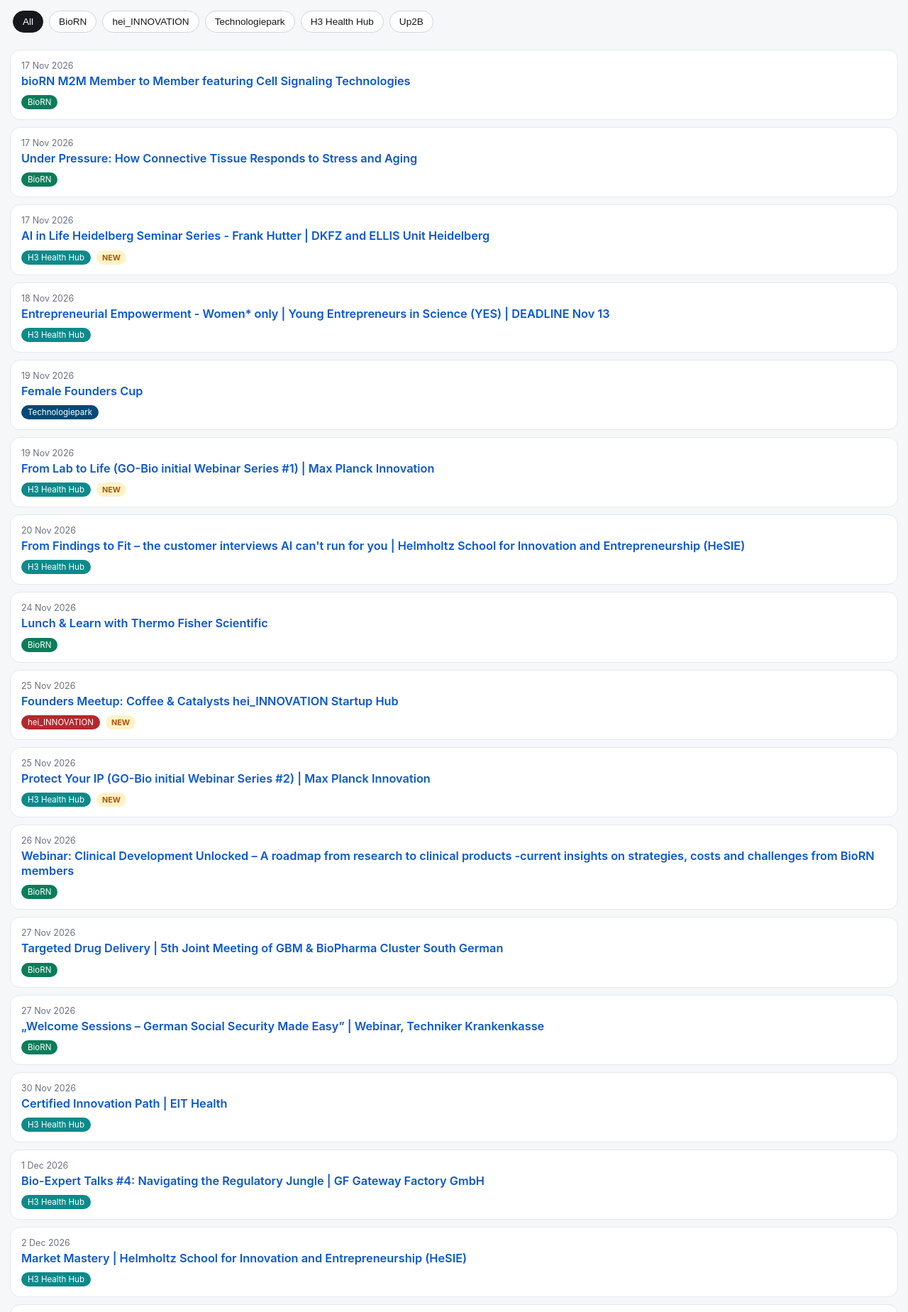
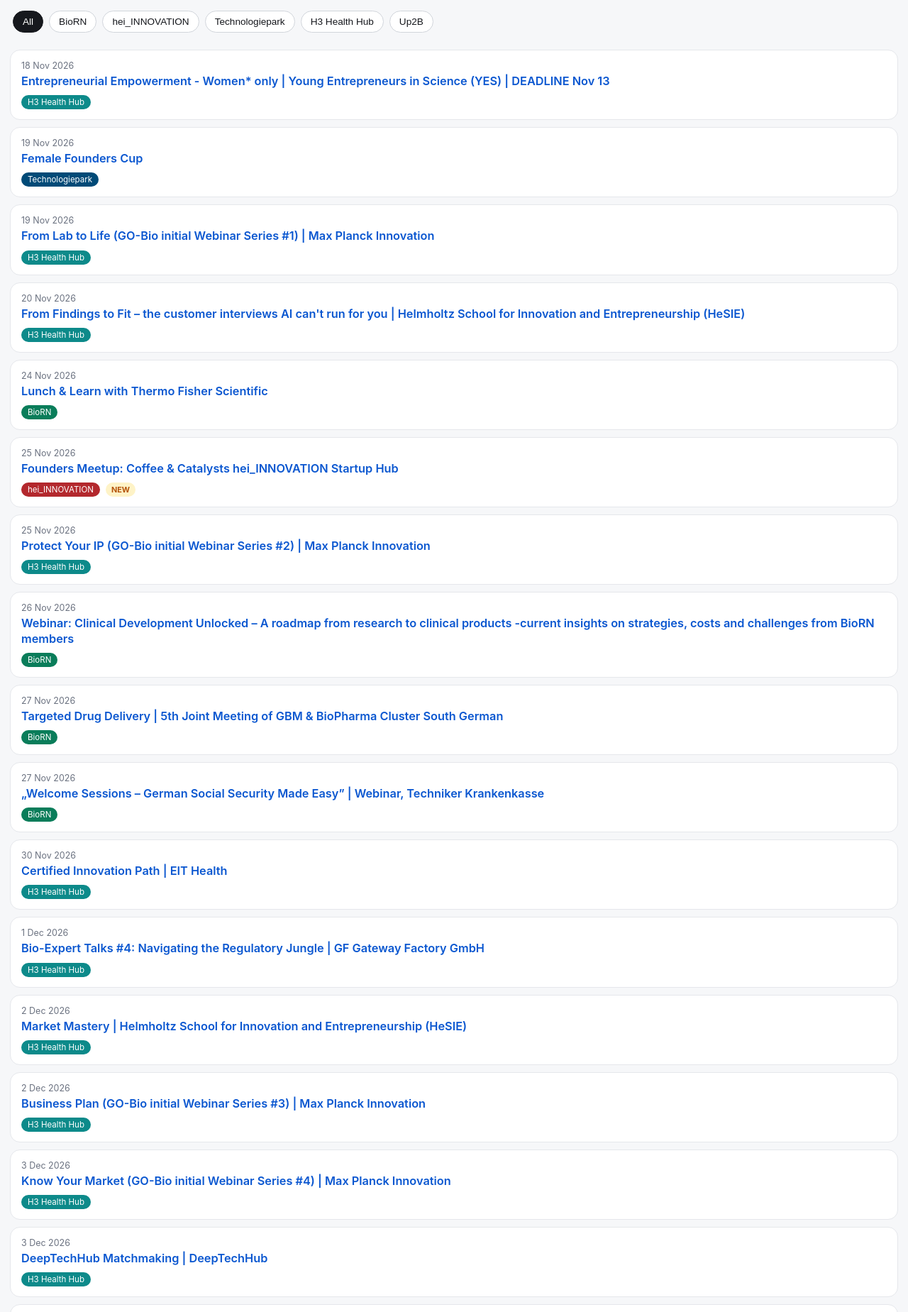
Before and after one commit to bnalbach/news-aggreator, a plain HTML site: page index.html in a window 1280 px wide. Shown: the part 72-1921 px from the top of the page at 71% size. Drawn offline with Linux system fonts and the light colour scheme.

Commit message:
Update events 2026-11-18

```diff
--- a/data/events.json
+++ b/data/events.json
@@ -548,7 +548,7 @@
   "https://biorn.org/news-events/events/under-pressure-how-connective-tissue-responds-to-stress-and-aging/": {
     "title": "Under Pressure: How Connective Tissue Responds to Stress and Aging",
     "source": "BioRN",
-    "date_iso": "2026-11-17",
+    "date_iso": "",
     "first_seen": "2026-10-29"
   },
   "https://biorn.org/news-events/events/5-ht-innovators-club/": {
--- a/index.html
+++ b/index.html
@@ -50,31 +50,13 @@
 <body>
   <header>
     <h1>Heidelberg Startup Events</h1>
-    <div class="sub">31 upcoming &middot; updated 17 Nov 2026, 14:59 UTC</div>
+    <div class="sub">29 upcoming &middot; updated 18 Nov 2026, 14:40 UTC</div>
   </header>
   <div class="filters">
     <button class="active" onclick="flt(this,'all')">All</button>
     <button onclick="flt(this,'BioRN')">BioRN</button><button onclick="flt(this,'hei_INNOVATION')">hei_INNOVATION</button><button onclick="flt(this,'Technologiepark')">Technologiepark</button><button onclick="flt(this,'H3 Health Hub')">H3 Health Hub</button><button onclick="flt(this,'Up2B')">Up2B</button>
   </div>
   <ul id="list">
-      <li class="card" data-id="https://biorn.org/news-events/events/biorn-m2m-member-to-member-featuring-cell-signaling-technologies/" data-source="BioRN">
-        <div class="date">17 Nov 2026</div>
-        <a class="title" href="https://biorn.org/news-events/events/biorn-m2m-member-to-member-featuring-cell-signaling-technologies/" target="_blank" rel="noopener">bioRN M2M Member to Member featuring Cell Signaling Technologies</a>
-        <div class="meta"><span class="tag" style="background:#0a7d5a">BioRN</span><span class="going">★ Going</span></div>
-      </li>
-
-      <li class="card" data-id="https://biorn.org/news-events/events/under-pressure-how-connective-tissue-responds-to-stress-and-aging/" data-source="BioRN">
-        <div class="date">17 Nov 2026</div>
-        <a class="title" href="https://biorn.org/news-events/events/under-pressure-how-connective-tissue-responds-to-stress-and-aging/" target="_blank" rel="noopener">Under Pressure: How Connective Tissue Responds to Stress and Aging</a>
-        <div class="meta"><span class="tag" style="background:#0a7d5a">BioRN</span><span class="going">★ Going</span></div>
-      </li>
-
-      <li class="card" data-id="https://www.helmholtz-h3.de/events/event/ai-in-life-heidelberg-seminar-series-frank-hutter-dkfz-and-ellis-unit-heidelberg/" data-source="H3 Health Hub">
-        <div class="date">17 Nov 2026</div>
-        <a class="title" href="https://www.helmholtz-h3.de/events/event/ai-in-life-heidelberg-seminar-series-frank-hutter-dkfz-and-ellis-unit-heidelberg/" target="_blank" rel="noopener">AI in Life Heidelberg Seminar Series - Frank Hutter | DKFZ and ELLIS Unit Heidelberg</a>
-        <div class="meta"><span class="tag" style="background:#0d8a8a">H3 Health Hub</span><span class="new">NEW</span><span class="going">★ Going</span></div>
-      </li>
-
       <li class="card" data-id="https://www.helmholtz-h3.de/events/event/entrepreneurial-empowerment-women-only-young-entrepreneurs-in-science-yes-deadline-nov-13/" data-source="H3 Health Hub">
         <div class="date">18 Nov 2026</div>
         <a class="title" href="https://www.helmholtz-h3.de/events/event/entrepreneurial-empowerment-women-only-young-entrepreneurs-in-science-yes-deadline-nov-13/" target="_blank" rel="noopener">Entrepreneurial Empowerment - Women* only | Young Entrepreneurs in Science (YES) | DEADLINE Nov 13</a>
@@ -90,7 +72,7 @@
       <li class="card" data-id="https://www.helmholtz-h3.de/events/event/from-lab-to-life-go-bio-initial-webinar-series-max-planck-innovation/" data-source="H3 Health Hub">
         <div class="date">19 Nov 2026</div>
         <a class="title" href="https://www.helmholtz-h3.de/events/event/from-lab-to-life-go-bio-initial-webinar-series-max-planck-innovation/" target="_blank" rel="noopener">From Lab to Life (GO-Bio initial Webinar Series #1) | Max Planck Innovation</a>
-        <div class="meta"><span class="tag" style="background:#0d8a8a">H3 Health Hub</span><span class="new">NEW</span><span class="going">★ Going</span></div>
+        <div class="meta"><span class="tag" style="background:#0d8a8a">H3 Health Hub</span><span class="going">★ Going</span></div>
       </li>
 
       <li class="card" data-id="https://www.helmholtz-h3.de/events/event/from-findings-to-fit-the-customer-interviews-ai-cant-run-for-you-helmholtz-school-for-innovation-and-entrepreneurship-hesie/" data-source="H3 Health Hub">
@@ -114,7 +96,7 @@
       <li class="card" data-id="https://www.helmholtz-h3.de/events/event/protect-your-ip-go-bio-initial-webinar-series-2-max-planck-innovation/" data-source="H3 Health Hub">
         <div class="date">25 Nov 2026</div>
         <a class="title" href="https://www.helmholtz-h3.de/events/event/protect-your-ip-go-bio-initial-webinar-series-2-max-planck-innovation/" target="_blank" rel="noopener">Protect Your IP (GO-Bio initial Webinar Series #2) | Max Planck Innovation</a>
-        <div class="meta"><span class="tag" style="background:#0d8a8a">H3 Health Hub</span><span class="new">NEW</span><span class="going">★ Going</span></div>
+        <div class="meta"><span class="tag" style="background:#0d8a8a">H3 Health Hub</span><span class="going">★ Going</span></div>
       </li>
 
       <li class="card" data-id="https://biorn.org/news-events/events/webinar-clinical-development-unlocked-a-roadmap-from-research-to-clinical-products-current-insights-on-strategies-costs-and-challenges-from-biorn-members/" data-source="BioRN">
@@ -156,13 +138,13 @@
       <li class="card" data-id="https://www.helmholtz-h3.de/events/event/business-plan-go-bio-initial-webinar-series-3-max-planck-innovation/" data-source="H3 Health Hub">
         <div class="date">2 Dec 2026</div>
         <a class="title" href="https://www.helmholtz-h3.de/events/event/business-plan-go-bio-initial-webinar-series-3-max-planck-innovation/" target="_blank" rel="noopener">Business Plan (GO-Bio initial Webinar Series #3) | Max Planck Innovation</a>
-        <div class="meta"><span class="tag" style="background:#0d8a8a">H3 Health Hub</span><span class="new">NEW</span><span class="going">★ Going</span></div>
+        <div class="meta"><span class="tag" style="background:#0d8a8a">H3 Health Hub</span><span class="going">★ Going</span></div>
       </li>
 
       <li class="card" data-id="https://www.helmholtz-h3.de/events/event/know-your-market-go-bio-initial-webinar-series-4-max-planck-innovation/" data-source="H3 Health Hub">
         <div class="date">3 Dec 2026</div>
         <a class="title" href="https://www.helmholtz-h3.de/events/event/know-your-market-go-bio-initial-webinar-series-4-max-planck-innovation/" target="_blank" rel="noopener">Know Your Market (GO-Bio initial Webinar Series #4) | Max Planck Innovation</a>
-        <div class="meta"><span class="tag" style="background:#0d8a8a">H3 Health Hub</span><span class="new">NEW</span><span class="going">★ Going</span></div>
+        <div class="meta"><span class="tag" style="background:#0d8a8a">H3 Health Hub</span><span class="going">★ Going</span></div>
       </li>
 
       <li class="card" data-id="https://www.helmholtz-h3.de/events/event/deeptechhub-matchmaking-deeptechhub-2/" data-source="H3 Health Hub">
@@ -174,13 +156,13 @@
       <li class="card" data-id="https://www.helmholtz-h3.de/events/event/introduction-to-financing-for-start-ups-go-bio-initial-webinar-series-5-max-planck-innovation/" data-source="H3 Health Hub">
         <div class="date">4 Dec 2026</div>
         <a class="title" href="https://www.helmholtz-h3.de/events/event/introduction-to-financing-for-start-ups-go-bio-initial-webinar-series-5-max-planck-innovation/" target="_blank" rel="noopener">Introduction to Financing for Start-ups (GO-Bio initial Webinar Series #5) | Max Planck Innovation</a>
-        <div class="meta"><span class="tag" style="background:#0d8a8a">H3 Health Hub</span><span class="new">NEW</span><span class="going">★ Going</span></div>
+        <div class="meta"><span class="tag" style="background:#0d8a8a">H3 Health Hub</span><span class="going">★ Going</span></div>
       </li>
 
       <li class="card" data-id="https://www.helmholtz-h3.de/events/event/pitch-deck-basics-go-bio-initial-webinar-series-6-max-planck-innovation/" data-source="H3 Health Hub">
         <div class="date">7 Dec 2026</div>
         <a class="title" href="https://www.helmholtz-h3.de/events/event/pitch-deck-basics-go-bio-initial-webinar-series-6-max-planck-innovation/" target="_blank" rel="noopener">Pitch Deck Basics (GO-Bio initial Webinar Series #6) | Max Planck Innovation</a>
-        <div class="meta"><span class="tag" style="background:#0d8a8a">H3 Health Hub</span><span class="new">NEW</span><span class="going">★ Going</span></div>
+        <div class="meta"><span class="tag" style="background:#0d8a8a">H3 Health Hub</span><span class="going">★ Going</span></div>
       </li>
 
       <li class="card" data-id="https://biorn.org/news-events/events/biofit-and-medfit-2026/" data-source="BioRN">
@@ -242,6 +224,12 @@
         <a class="title" href="https://biorn.org/news-events/events/curious-future-insight-conference-2027/" target="_blank" rel="noopener">Curious – Future Insight Conference 2027</a>
         <div class="meta"><span class="tag" style="background:#0a7d5a">BioRN</span><span class="going">★ Going</span></div>
       </li>
+
+      <li class="card" data-id="https://biorn.org/news-events/events/under-pressure-how-connective-tissue-responds-to-stress-and-aging/" data-source="BioRN">
+        <div class="date">See details</div>
+        <a class="title" href="https://biorn.org/news-events/events/under-pressure-how-connective-tissue-responds-to-stress-and-aging/" target="_blank" rel="noopener">Under Pressure: How Connective Tissue Responds to Stress and Aging</a>
+        <div class="meta"><span class="tag" style="background:#0a7d5a">BioRN</span><span class="going">★ Going</span></div>
+      </li>
   </ul>
   <div class="also">
     <h2>Also check (can't be auto-pulled)</h2>
```
